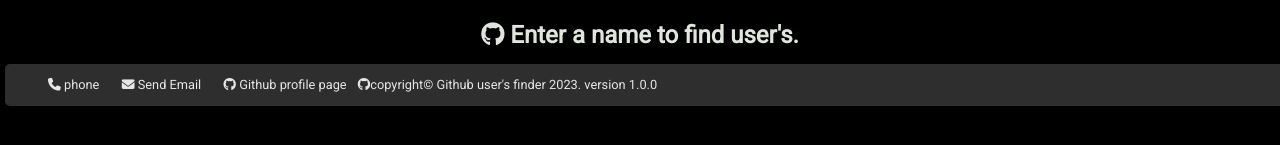
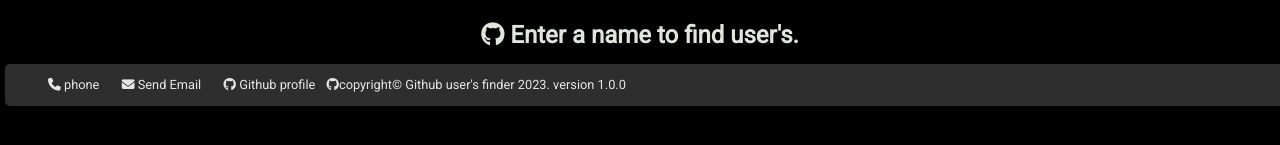
Before and after one commit to blake-guala/Github-User-finder-App, a React (Create React App) app: page / in a window 1280 px wide. Shown: the part 191-336 px from the top of the page. Built offline with nearby package versions, Linux system fonts and the light colour scheme.

Commit message:
Update Footer.js

```diff
--- a/src/components/layout/Footer.js
+++ b/src/components/layout/Footer.js
@@ -6,7 +6,7 @@ export const Footer = () => {
         <ul>
             <li><a href="tel:+2348136092010"><i className='fa fa-phone'/> phone</a></li>
             <li><a href="mailto:ilohamlivingstone@gmail.com"><i className='fa fa-envelope'/> Send Email</a></li>
-            <li><a href="https://github.com/blake-guala"><i className='fab fa-github'/> Github profile page </a></li>
+            <li><a href="https://github.com/blake-guala"><i className='fab fa-github'/> Github profile </a></li>
             <li><i className='fab fa-github'/>copyright&copy; Github user's finder 2023. version 1.0.0</li>
         </ul>
     </footer>
```
